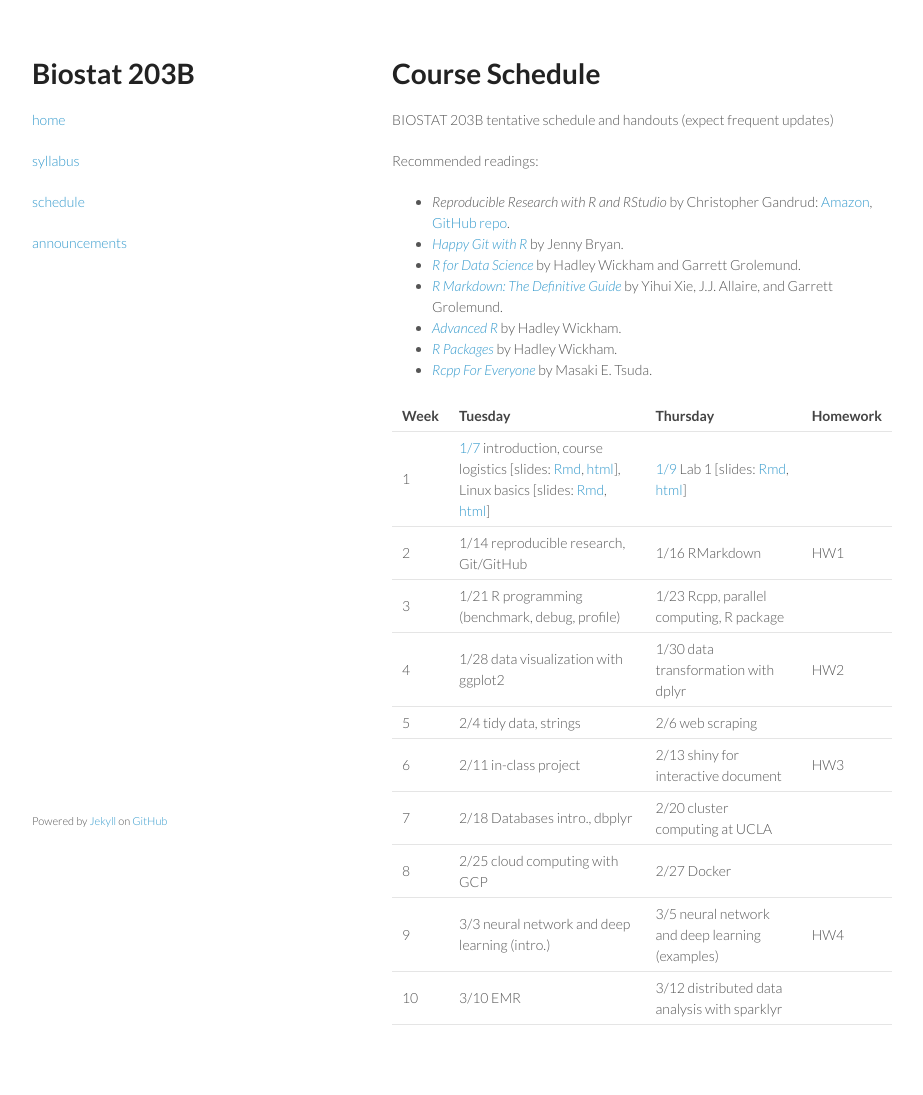
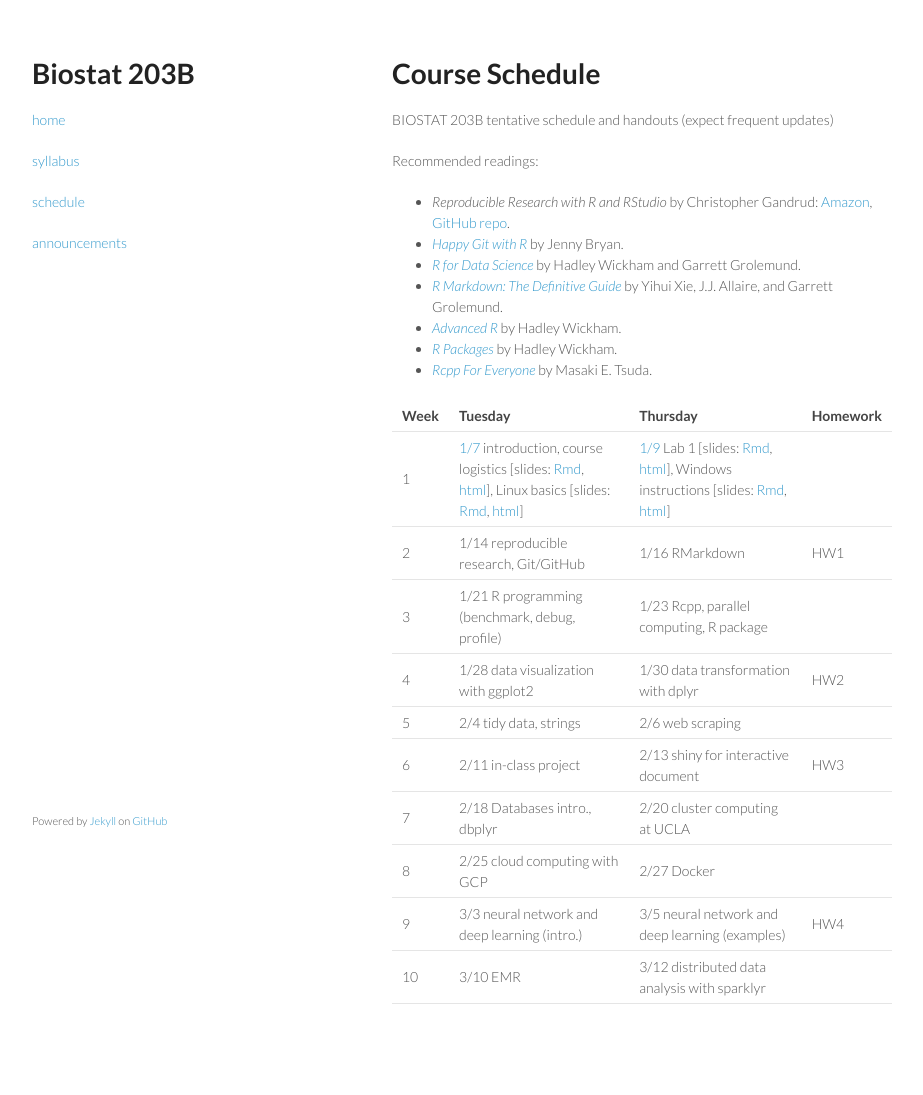
Before and after one commit to ucla-biostat203b-2020winter/ucla-biostat203b-2020winter.github.io, a Jekyll site: the page built from schedule.md, in a window 1280 px wide. Shown: the whole page, without its empty margins (178-1101 px from the left). Built offline with Jekyll 4.4.1, drawn with Linux system fonts in a browser that asks for light colours; after the commit the page ends 1074 px from its top, so only the background shows below that.

Commit message:
add link to Brenden's tutorial for Windows users

```diff
--- a/schedule.md
+++ b/schedule.md
@@ -18,7 +18,7 @@ Recommended readings:
 
 | Week | Tuesday | Thursday | Homework |
 |:-----------|:------------|:------------|:------------|
-| 1 | [1/7](http://ucla-biostat203b-2020winter.github.io/biostat203bwinter2020/2020/01/07/week1-day1.html) introduction, course logistics \[slides: [Rmd](https://raw.githubusercontent.com/ucla-biostat203b-2020winter/ucla-biostat203b-2020winter.github.io/master/slides/01-intro/intro.Rmd), [html](./slides/01-intro/intro.html)\], Linux basics \[slides: [Rmd](https://raw.githubusercontent.com/ucla-biostat203b-2020winter/ucla-biostat203b-2020winter.github.io/master/slides/02-linux/linux.Rmd), [html](./slides/02-linux/linux.html)\] | [1/9](http://ucla-biostat203b-2020winter.github.io/biostat203bwinter2020/2020/01/09/week1-day2.html) Lab 1 \[slides: [Rmd](https://raw.githubusercontent.com/ucla-biostat203b-2020winter/ucla-biostat203b-2020winter.github.io/master/labs/lab01/lab01.Rmd), [html](./labs/lab01.html)\] |
+| 1 | [1/7](http://ucla-biostat203b-2020winter.github.io/biostat203bwinter2020/2020/01/07/week1-day1.html) introduction, course logistics \[slides: [Rmd](https://raw.githubusercontent.com/ucla-biostat203b-2020winter/ucla-biostat203b-2020winter.github.io/master/slides/01-intro/intro.Rmd), [html](./slides/01-intro/intro.html)\], Linux basics \[slides: [Rmd](https://raw.githubusercontent.com/ucla-biostat203b-2020winter/ucla-biostat203b-2020winter.github.io/master/slides/02-linux/linux.Rmd), [html](./slides/02-linux/linux.html)\] | [1/9](http://ucla-biostat203b-2020winter.github.io/biostat203bwinter2020/2020/01/09/week1-day2.html) Lab 1 \[slides: [Rmd](https://raw.githubusercontent.com/ucla-biostat203b-2020winter/ucla-biostat203b-2020winter.github.io/master/labs/lab01/lab01.Rmd), [html](./labs/lab01/lab01.html)\], Windows instructions \[slides: [Rmd](https://raw.githubusercontent.com/ucla-biostat203b-2020winter/ucla-biostat203b-2020winter.github.io/master/labs/lab01/lab01_GitForWindows.Rmd), [html](./labs/lab01/lab01_GitForWindows.html)\] |
 | 2 | 1/14 reproducible research, Git/GitHub | 1/16 RMarkdown | HW1 |
 | 3 | 1/21 R programming (benchmark, debug, profile) | 1/23 Rcpp, parallel computing, R package |
 | 4 | 1/28 data visualization with ggplot2 | 1/30 data transformation with dplyr | HW2 |
```
